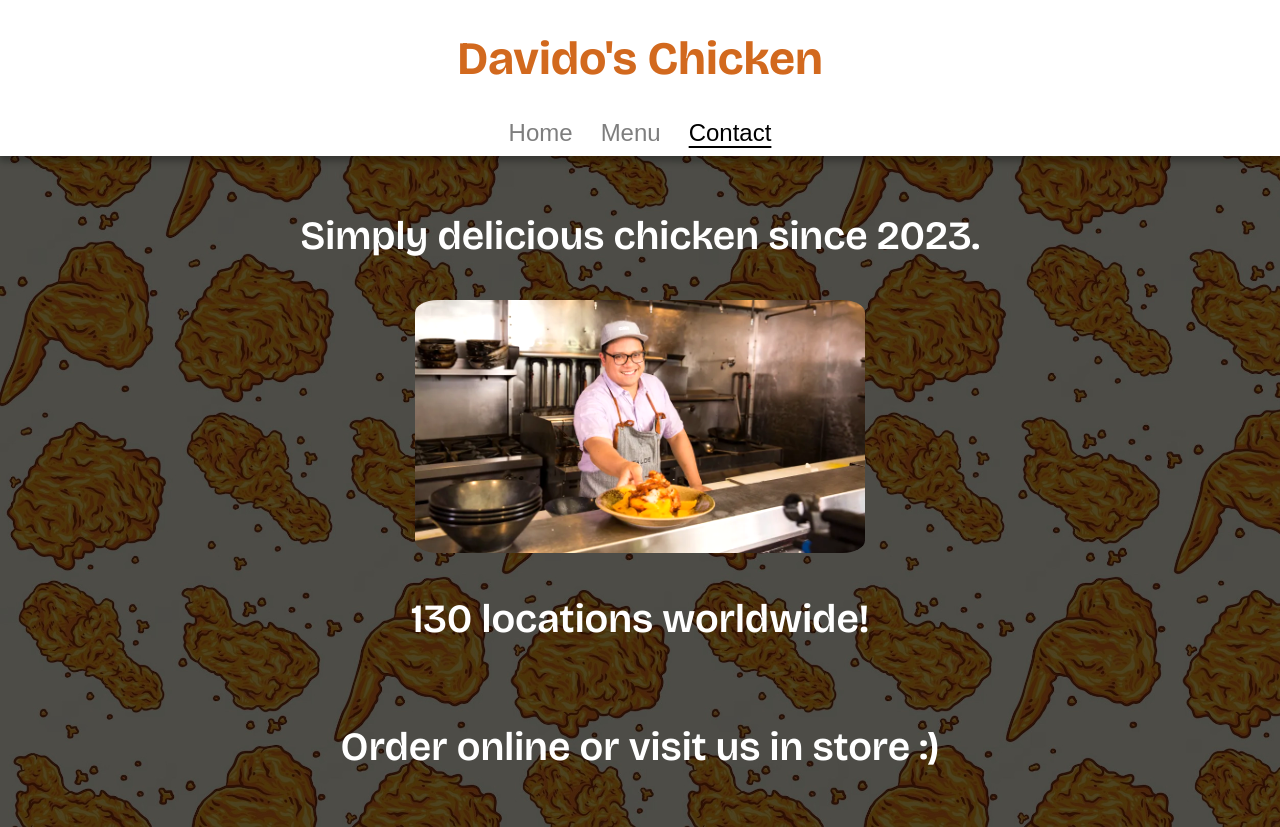
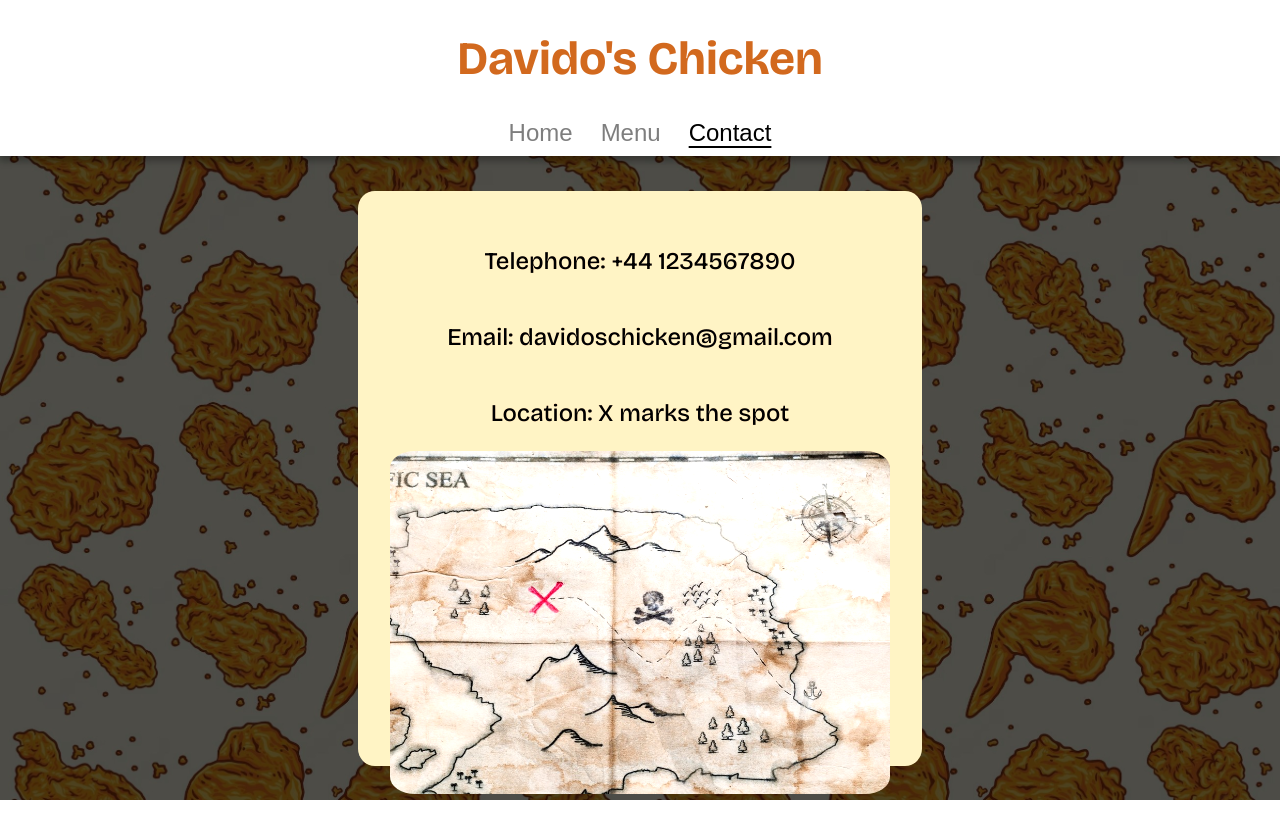
Before and after one commit to Astr0David/restaurant-page, a website built with webpack: page dist/index.html in a window 1280 px wide. Both pictures are taken after a click on the button "Contact". After the commit the page ends 800 px from the top, so only its background shows below. Built offline with nearby package versions, Linux system fonts and the light colour scheme.

Commit message:
created contact page

```diff
--- /dev/null
+++ b/src/contact.js
@@ -0,0 +1,34 @@
+import Image from './map.jpg'
+
+function createContact() {
+    const contact = document.createElement('div');
+    contact.classList.add('contact');
+
+    const imageContainer = document.createElement('div');
+    imageContainer.classList.add('image-container');
+
+    const mapImage = document.createElement('img');
+    mapImage.src = Image;
+
+    contact.appendChild(createParagraph('Telephone: +44 1234567890'));
+    contact.appendChild(createParagraph('Email: davidoschicken@gmail.com'));
+    contact.appendChild(createParagraph('Location: X marks the spot'));
+    imageContainer.appendChild(mapImage);
+    contact.appendChild(imageContainer);
+
+    return contact
+}
+
+function createParagraph(text) {
+    const paragraph = document.createElement("p");
+    paragraph.textContent = text;
+    return paragraph;
+}
+
+function loadContact() {
+    const main = document.getElementById("main");
+    main.textContent = "";
+    main.appendChild(createContact());
+}
+
+export default loadContact;
--- a/src/home.js
+++ b/src/home.js
@@ -14,7 +14,7 @@ function createHome() {
     imageContainer.appendChild(chickenImage)
     home.appendChild(imageContainer);
     home.appendChild(createParagraph("130 locations worldwide!"));
-    home.appendChild(createParagraph("Order online or visit us in store :)"));
+    home.appendChild(createParagraph("Order online or visit us in store"));
 
     return home
 }
--- a/src/style.css
+++ b/src/style.css
@@ -103,8 +103,8 @@ body {
 }
 
 .image-container {
-    max-width: 450px;
-    max-height: 255px;
+    max-width: 500px;
+    max-height: 283px;
 }
 
 .image-container img{
@@ -112,3 +112,20 @@ body {
     height: 100%;
     border-radius: 5%;
 }
+
+.contact {
+    display: flex;
+    flex-direction: column;
+    align-items: center;
+    text-align: center;
+    justify-content: center;
+    filter: brightness(1.1);
+    font-family: 'Bricolage Grotesque', sans-serif;
+    font-size: 1.5rem;
+    font-weight: 500;
+    color: black;
+    margin: 1rem;
+    background-color: wheat;
+    padding: 2rem;
+    border-radius: 3%;
+}
--- a/src/website.js
+++ b/src/website.js
@@ -1,4 +1,5 @@
 import loadHome from './home.js'
+import loadContact from './contact.js'
 
 function createNav() {
     const nav = document.createElement('nav');
@@ -27,6 +28,7 @@ function createNav() {
     contactButton.addEventListener("click", (e) => {
         if (e.target.classList.contains("active")) return;
         setActiveButton(contactButton);
+        loadContact()
     });
 
     nav.appendChild(homeButton);
```
Also changed, not shown: src/map.jpg (added).
